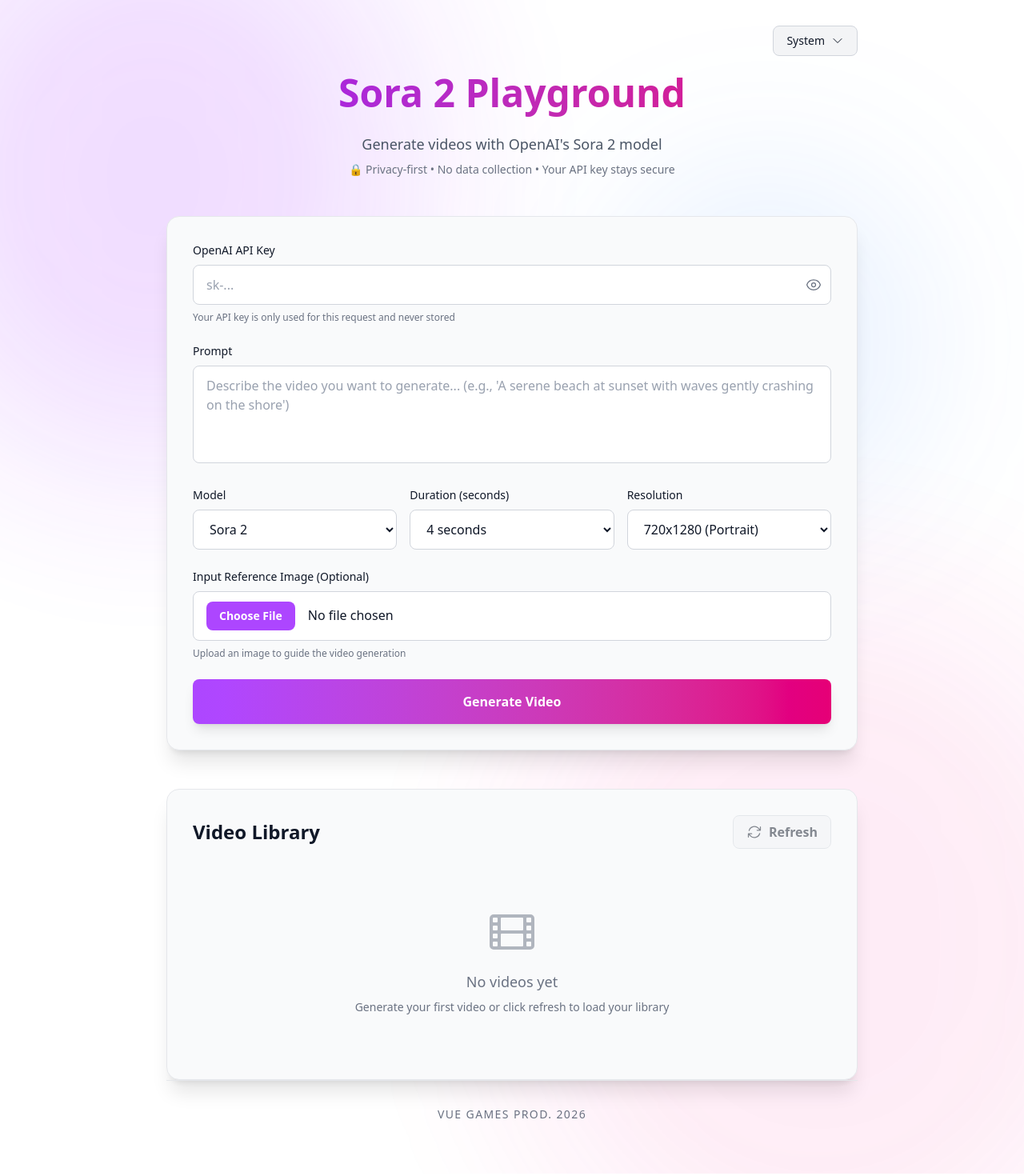
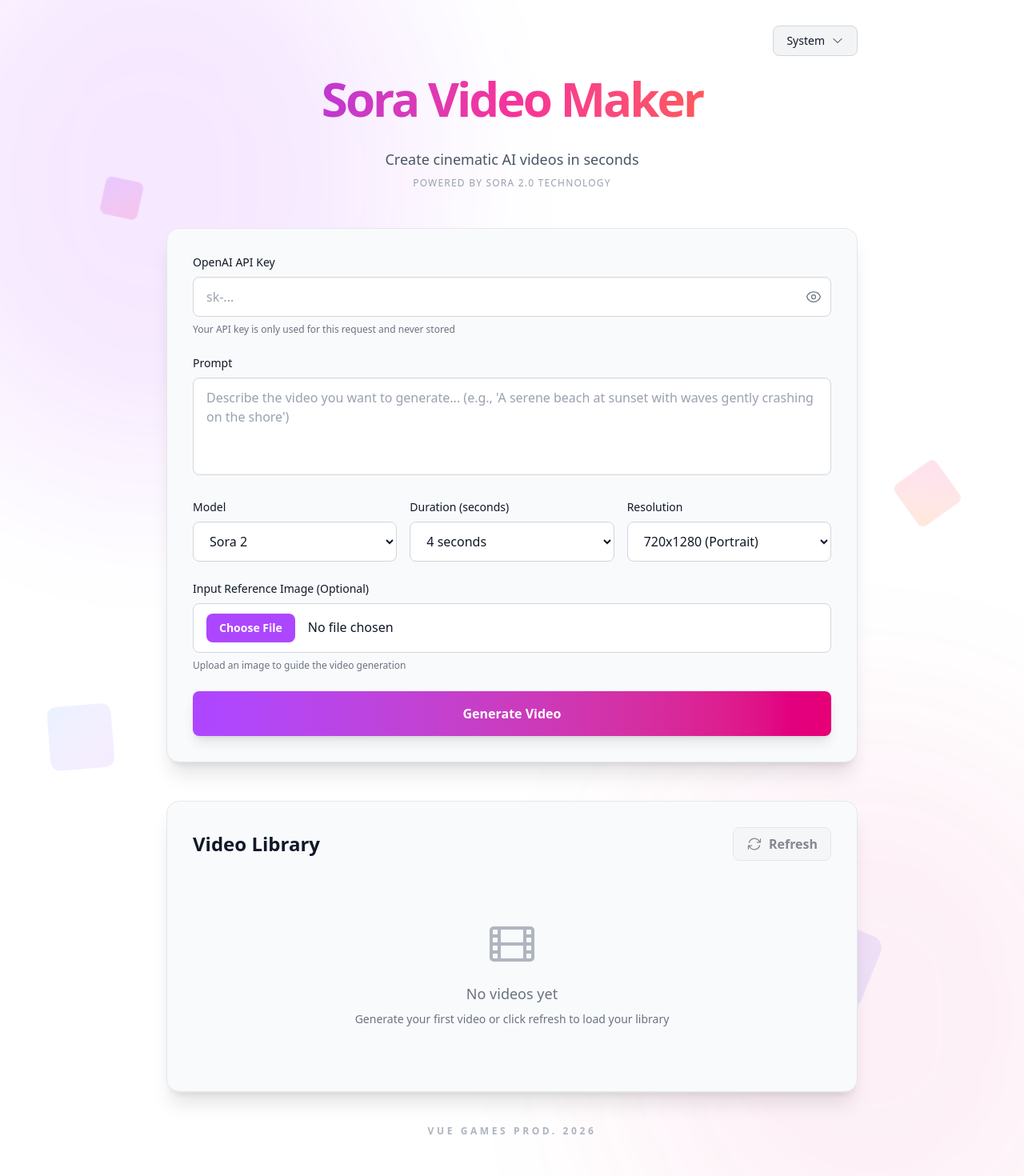
Before and after one commit to vuegames/sora2-playground, a Next.js app: page / in a window 1280 px wide. Shown: the top 1470 px of the page at 80% size. Built offline with nearby package versions, Linux system fonts and the light colour scheme.

Commit message:
Update page.tsx

```diff
--- a/src/app/page.tsx
+++ b/src/app/page.tsx
@@ -58,11 +58,17 @@ export default function Home() {
   return (
     <div className="relative min-h-screen overflow-hidden text-gray-900 dark:text-white transition-colors bg-white dark:bg-black">
 
-      {/* Анимированный фон (Blur Blobs) */}
-      <div className="absolute inset-0 z-0 pointer-events-none overflow-hidden">
-        <div className="absolute top-[-10%] left-[-10%] w-[50%] h-[50%] rounded-full bg-purple-500/20 blur-[120px] animate-pulse"></div>
-        <div className="absolute bottom-[-10%] right-[-10%] w-[60%] h-[60%] rounded-full bg-pink-500/10 blur-[120px] animate-pulse" style={{ animationDelay: '2s' }}></div>
-        <div className="absolute top-[20%] right-[10%] w-[30%] h-[30%] rounded-full bg-blue-500/10 blur-[100px] animate-bounce" style={{ animationDuration: '8s' }}></div>
+      {/* Ахуенный анимированный фон с кубиками */}
+      <div className="absolute inset-0 z-0 pointer-events-none">
+        {/* Мягкие пятна на фоне */}
+        <div className="absolute top-[-10%] left-[-10%] w-[50%] h-[50%] rounded-full bg-purple-600/10 blur-[120px] animate-pulse"></div>
+        <div className="absolute bottom-[-10%] right-[-10%] w-[50%] h-[50%] rounded-full bg-pink-600/10 blur-[120px] animate-pulse" style={{ animationDelay: '3s' }}></div>
+
+        {/* Летающие кубики */}
+        <div className="absolute top-[15%] left-[10%] w-12 h-12 bg-gradient-to-br from-purple-500/20 to-pink-500/20 border border-white/10 rounded-lg rotate-12 animate-floating"></div>
+        <div className="absolute top-[60%] left-[5%] w-20 h-20 bg-gradient-to-br from-blue-500/10 to-purple-500/10 border border-white/5 rounded-xl -rotate-12 animate-floating" style={{ animationDelay: '1s', animationDuration: '7s' }}></div>
+        <div className="absolute top-[40%] right-[8%] w-16 h-16 bg-gradient-to-br from-pink-500/15 to-orange-500/15 border border-white/10 rounded-lg rotate-45 animate-floating" style={{ animationDelay: '2s', animationDuration: '9s' }}></div>
+        <div className="absolute bottom-[15%] right-[15%] w-24 h-24 bg-gradient-to-br from-purple-600/10 to-blue-600/10 border border-white/5 rounded-2xl rotate-12 animate-floating" style={{ animationDelay: '0.5s', animationDuration: '10s' }}></div>
       </div>
 
       <div className="relative z-10 container mx-auto px-4 py-8 max-w-4xl flex flex-col min-h-screen">
@@ -71,14 +77,14 @@ export default function Home() {
             <ThemeDropdown theme={theme} onThemeChange={setTheme} />
           </div>
           <div className="text-center">
-            <h1 className="text-5xl font-bold mb-4 bg-gradient-to-r from-purple-600 to-pink-600 dark:from-purple-400 dark:to-pink-600 bg-clip-text text-transparent leading-tight pb-1">
-              Sora 2 Playground
+            <h1 className="text-6xl font-black mb-4 bg-gradient-to-r from-purple-600 via-pink-500 to-orange-500 dark:from-purple-400 dark:via-pink-500 dark:to-orange-400 bg-clip-text text-transparent leading-tight pb-2 tracking-tighter">
+              Sora Video Maker
             </h1>
-            <p className="text-gray-600 dark:text-gray-400 text-lg mb-2">
-              Generate videos with OpenAI&apos;s Sora 2 model
+            <p className="text-gray-600 dark:text-gray-400 text-lg mb-2 font-medium">
+              Create cinematic AI videos in seconds
             </p>
-            <p className="text-gray-500 dark:text-gray-500 text-sm">
-              🔒 Privacy-first • No data collection • Your API key stays secure
+            <p className="text-gray-400 dark:text-gray-500 text-xs tracking-widest uppercase">
+              Powered by Sora 2.0 Technology
             </p>
           </div>
         </header>
@@ -116,12 +122,24 @@ export default function Home() {
           />
         </main>
 
-        <footer className="mt-auto py-8 text-center border-t border-gray-200 dark:border-gray-800">
-          <div className="text-gray-500 dark:text-gray-400 font-medium tracking-widest text-sm uppercase">
+        <footer className="mt-auto py-10 text-center border-t border-gray-200/50 dark:border-gray-800/50">
+          <div className="text-gray-400 dark:text-gray-500 font-bold tracking-[0.3em] text-xs uppercase opacity-80">
             Vue Games Prod. 2026
           </div>
         </footer>
       </div>
+
+      {/* Стили для анимации полета кубиков */}
+      <style jsx global>{`
+        @keyframes floating {
+          0% { transform: translateY(0px) rotate(0deg); }
+          50% { transform: translateY(-20px) rotate(10deg); }
+          100% { transform: translateY(0px) rotate(0deg); }
+        }
+        .animate-floating {
+          animation: floating 6s ease-in-out infinite;
+        }
+      `}</style>
     </div>
   );
 }
```
